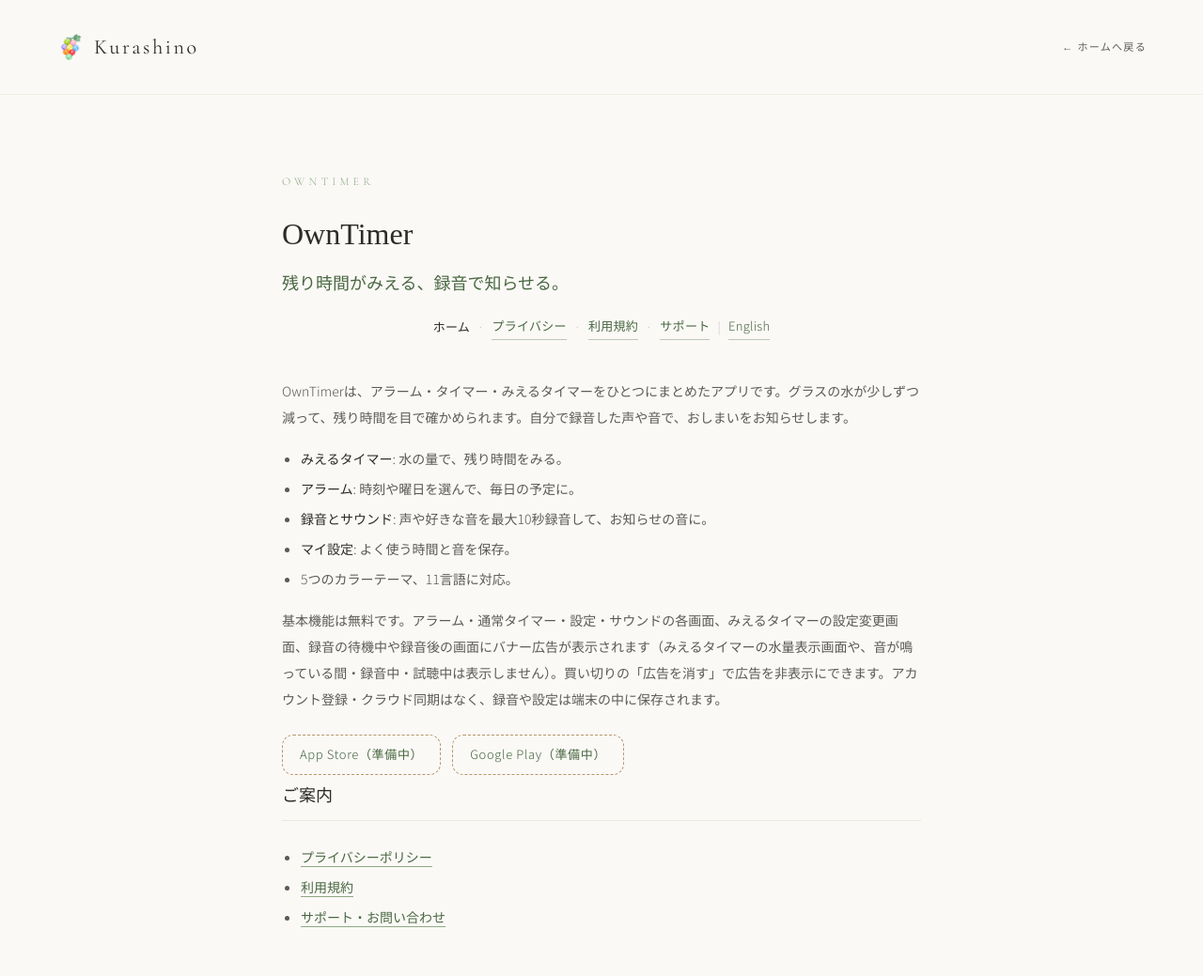
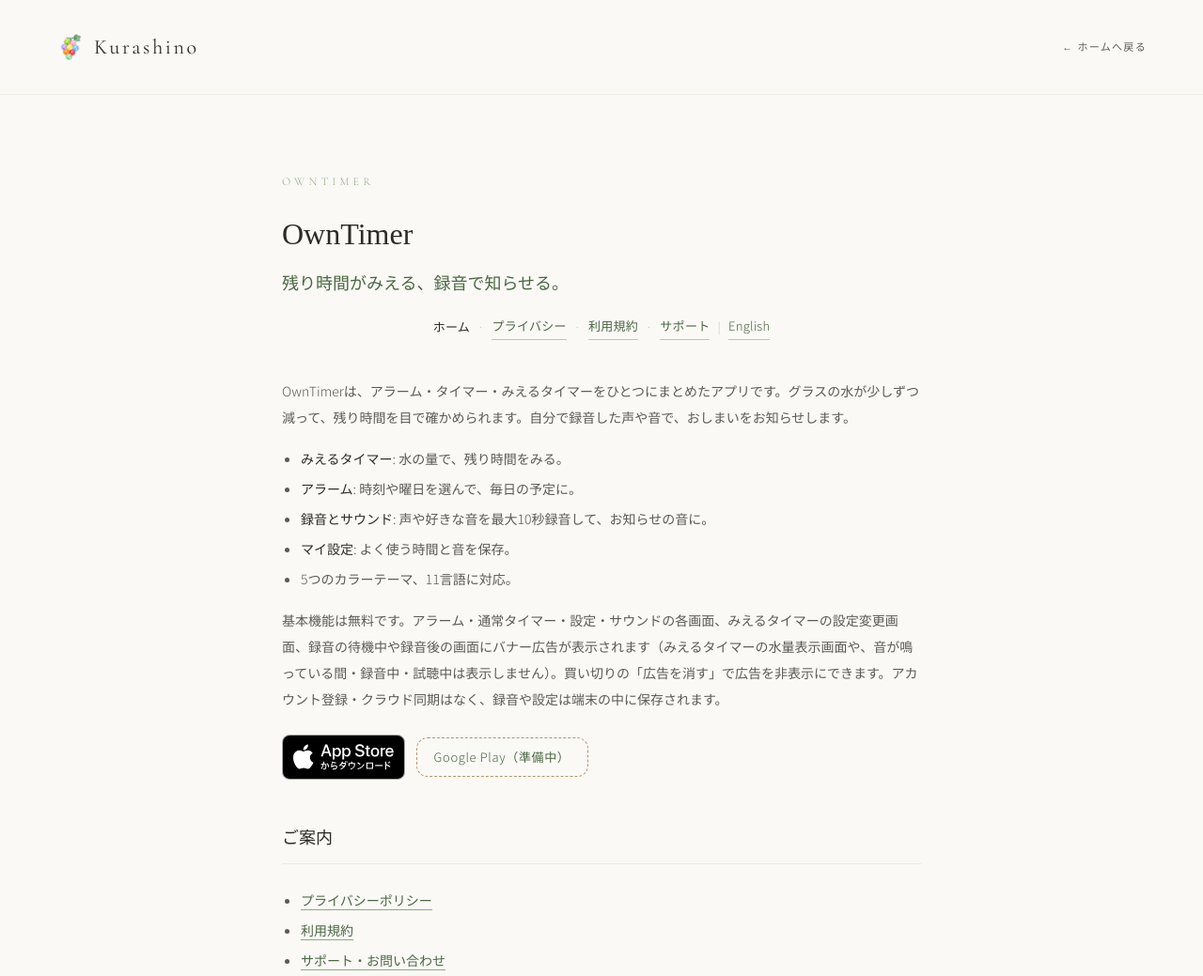
Before and after one commit to kurashino-dev/kurashino-atelier, a plain HTML site: page owntimer/index.html in a window 1280 px wide. Shown: the top 1039 px of the page at 94% size. Drawn offline with nearby package versions, Linux system fonts and the light colour scheme.

Commit message:
Link OwnTimer to the App Store now that iOS is live
- Replace the App Store "coming soon" status with the official badge and
  link on the top page card and on the Japanese and English OwnTimer pages.
- Add the release news item (2026.11.17). Google Play stays "coming soon".

Co-Authored-By: Claude Opus 5.5 <noreply@anthropic.com>

```diff
--- a/owntimer/index.html
+++ b/owntimer/index.html
@@ -170,7 +170,10 @@
       margin-bottom: 12px;
     }
     .card p { margin-bottom: 8px; }
-    .badges { display: flex; flex-wrap: wrap; gap: 12px; margin: 24px 0 8px; }
+    .badges { display: flex; flex-wrap: wrap; align-items: center; gap: 12px; margin: 24px 0 8px; }
+    .store { border-bottom: none; display: inline-block; }
+    .store img { display: block; height: 48px; width: auto; }
+    .badges + .policy-section { margin-top: 48px; }
     .badge {
       display: inline-block;
       border: 1px dashed var(--accent);
@@ -260,8 +263,7 @@
 <p>基本機能は無料です。アラーム・通常タイマー・設定・サウンドの各画面、みえるタイマーの設定変更画面、録音の待機中や録音後の画面にバナー広告が表示されます（みえるタイマーの水量表示画面や、音が鳴っている間・録音中・試聴中は表示しません）。買い切りの「広告を消す」で広告を非表示にできます。アカウント登録・クラウド同期はなく、録音や設定は端末の中に保存されます。</p>
 
 <div class="badges">
-<!-- 公開後、ストアの公式バッジとURLに差し替える -->
-<span class="badge">App Store（準備中）</span>
+<a href="https://apps.apple.com/app/id6829421199" target="_blank" rel="noopener noreferrer" class="store"><img src="../assets/app-store-badge-ja.svg" alt="App Store からダウンロード" width="131" height="48"></a>
 <span class="badge">Google Play（準備中）</span>
 </div>
 
```
Also changed, not shown: index.html (+7 -2 lines), owntimer/index.en.html (+5 -3 lines).
